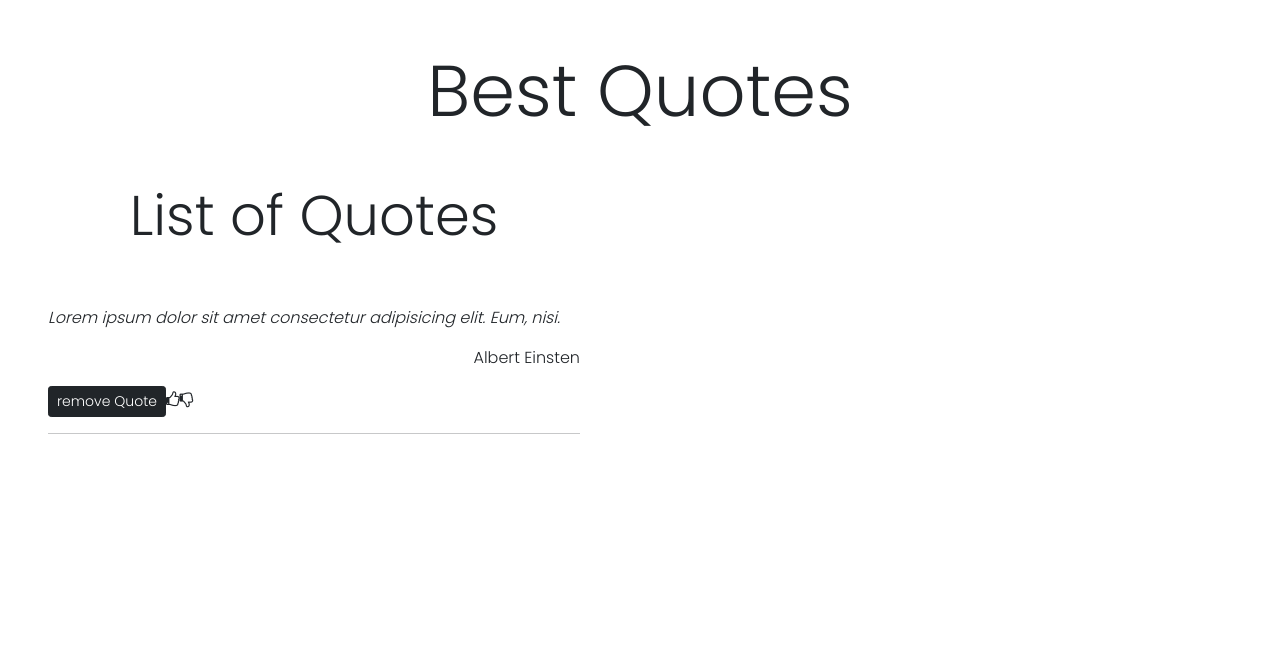
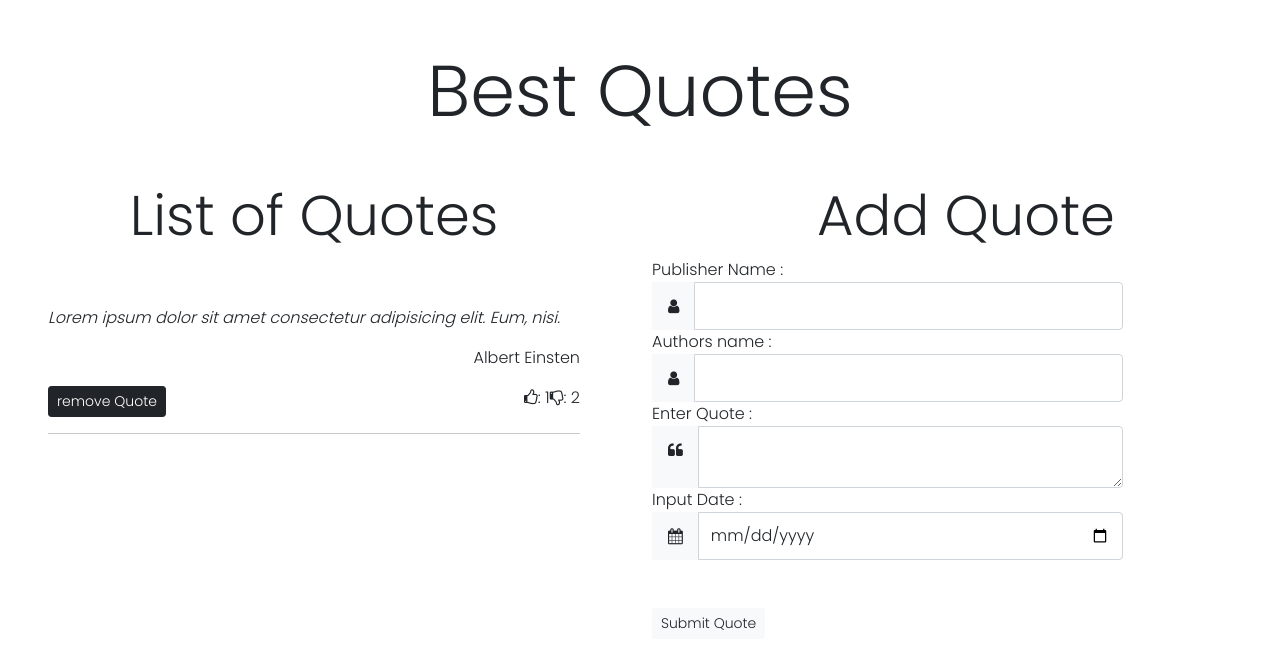
Before and after one commit to barkotenicholas/Quotes, an Angular app: page / in a window 1280 px wide. Shown: the top 668 px of the page. Built offline with nearby package versions, Linux system fonts and the light colour scheme.

Commit message:
Added form  for adding a quote

```diff
--- a/src/app/app.component.html
+++ b/src/app/app.component.html
@@ -9,13 +9,20 @@
 
     <div class="p-5">
       <p class="quote">Lorem ipsum dolor sit amet consectetur adipisicing elit. Eum, nisi.</p>
-      <p class="text-end" >Albert Einsten</p>
+      <p class="text-end">Albert Einsten</p>
       <div>
         <button class="btn btn-sm btn-dark ">
           remove Quote
         </button>
-        <i class="fa fa-thumbs-o-up " aria-hidden="true"></i>
-        <i class="fa fa-thumbs-o-down" aria-hidden="true"></i>
+
+        <div class="d-inline float-end">
+          <i class="fa fa-thumbs-o-up " aria-hidden="true"></i>
+          <span>: 1</span>
+
+
+          <i class="fa fa-thumbs-o-down" aria-hidden="true"></i>
+          <span>: 2</span>
+        </div>
 
       </div>
       <hr>
@@ -23,6 +30,60 @@
 
   </div>
   <div class="col-md-6">
+    <h1 class="text-center display-4">Add Quote</h1>
+
+    <form>
+      <div class="form-group">
+        <label class="control-label" for="name">
+          Publisher Name :
+        </label>
+        <div class="input-group w-75 ">
+          <div class="input-group-prepend bg-light">
+            <i class="fa fa-user p-3" aria-hidden="true"></i>
+          </div>
+          <input class="form-control" id="email" name="email" type="text" />
+        </div>
+      </div>
+      <div class="form-group">
+        <label class="control-label" for="name">
+          Authors name :
+        </label>
+        <div class="input-group w-75 ">
+          <div class="input-group-prepend bg-light">
+            <i class="fa fa-user p-3" aria-hidden="true"></i>
+          </div>
+          <input class="form-control" id="email" name="email" type="text" />
+        </div>
+
+      </div>
+      <div class="form-group">
+        <label class="control-label" for="name">
+          Enter Quote :
+        </label>
+        <div class="input-group w-75 ">
+          <div class="input-group-prepend bg-light">
+            <i class="fa fa-quote-left p-3 " aria-hidden="true"></i>
+          </div>
+          <textarea class="form-control" aria-label="With textarea"></textarea>
+        </div>
+
+      </div>
+      <div class="form-group">
+        <label class="control-label" for="name">
+          Input Date :
+        </label>
+        <div class="input-group w-75">
+          <div class="input-group-prepend bg-light">
+            <i class="fa fa-calendar p-3" aria-hidden="true"></i>
+          </div>
+          <input class="form-control" id="date" name="date" type="date" />
+        </div>
+
+      </div>
+
+      <button class="btn btn-sm bg-light mt-5 " >Submit Quote</button>
+
+    </form>
 
   </div>
 </div>
```
